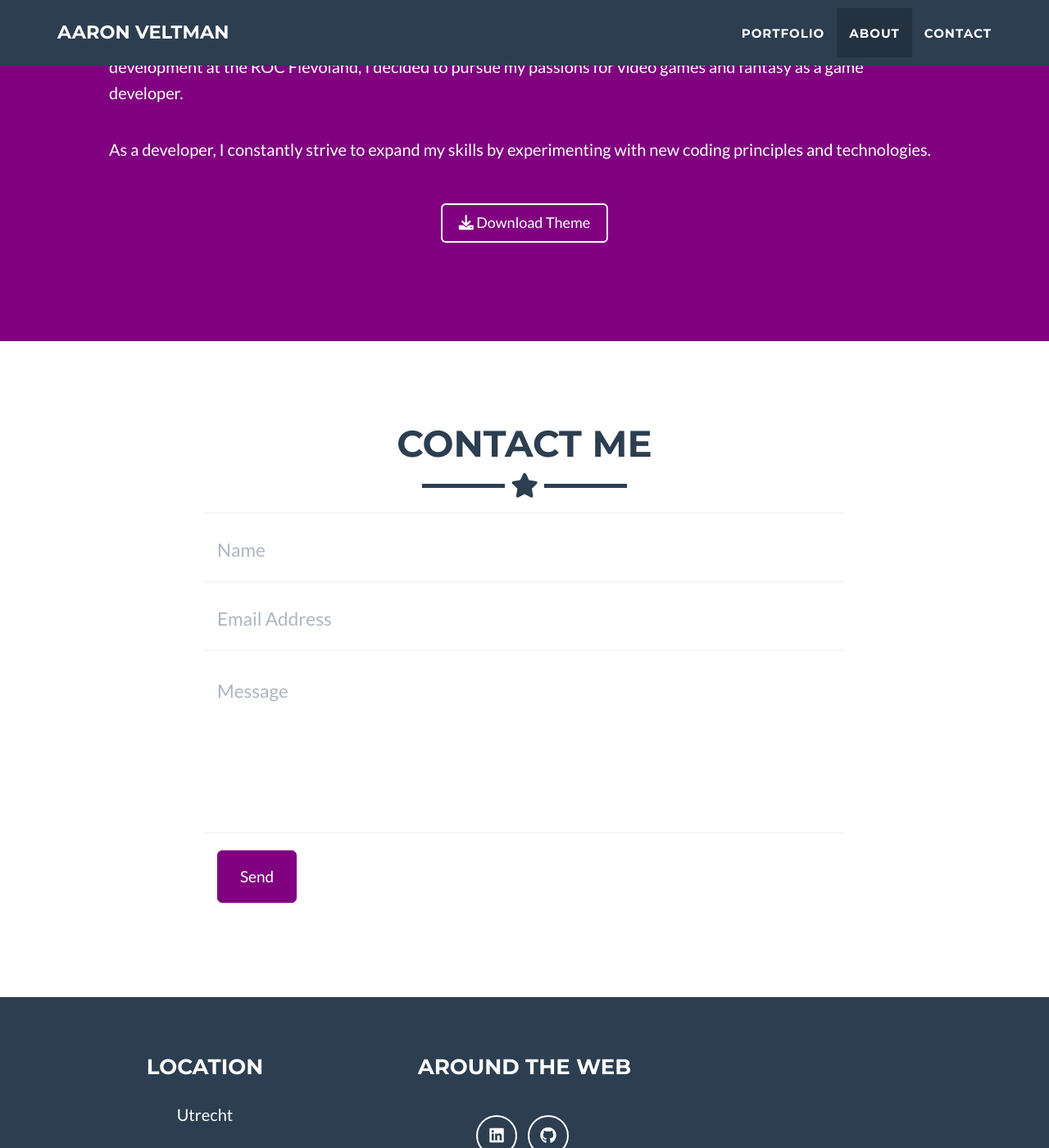
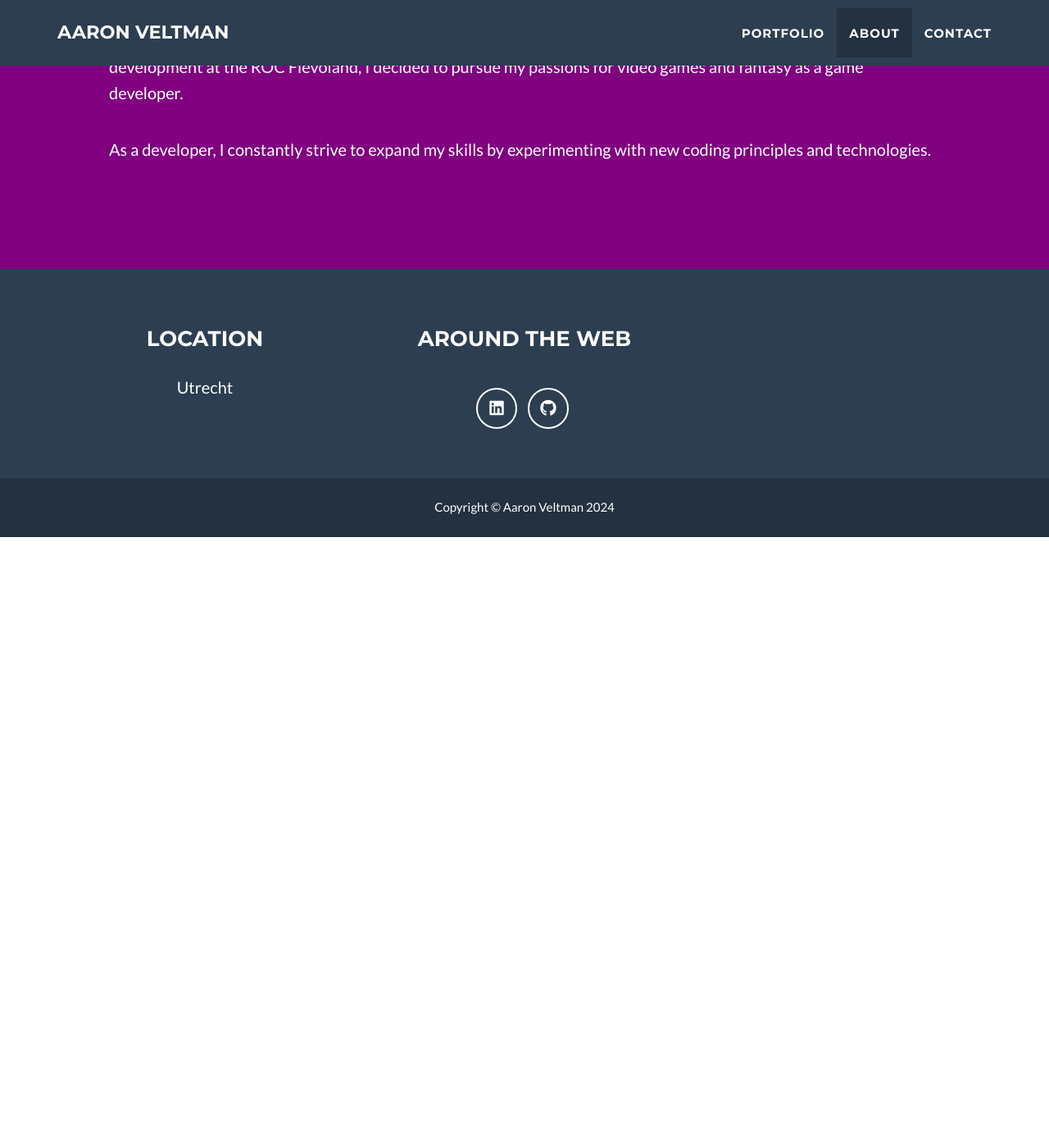
Before and after one commit to aaronvelt/aaronvelt.github.io, a Jekyll site: the page built from _posts/2014-07-18-project-1.markdown, in a window 1280 px wide and 1400 px high, scrolled down 2163 px. Shown: the whole window at 82% size. Built offline with Jekyll 4.4.1, drawn with Linux system fonts in a browser that asks for light colours; after the commit the page ends 2818 px from its top, so only the background shows below that.

Commit message:
removed contact

```diff
--- a/_includes/about.html
+++ b/_includes/about.html
@@ -28,11 +28,13 @@
                     As a developer, I constantly strive to expand my skills by experimenting with new coding principles and technologies.
                 </p>
             </div>
+            <!--
             <div style="margin-top: 30px;">
                 <a href="https://github.com/jeromelachaud/freelancer-theme" class="btn btn-lg btn-outline" style="display: inline-block; padding: 10px 20px; border: 2px solid #fff; color: #fff; text-decoration: none; font-size: 18px; margin-top: 20px;">
                     <i class="fa fa-download"></i> Download Theme
                 </a>
             </div>
+            -->
         </div>
     </div>
 </section>
--- a/_layouts/default.html
+++ b/_layouts/default.html
@@ -8,14 +8,6 @@
   {% include portfolio_grid.html %}
   {% include about.html %}
 
-  {% if site.contact == "static" %}
-  {% include contact_static.html %}
-  {% elsif site.contact == "disqus" %}
-  {% include contact_disqus.html %}
-  {% else %}
-  {% include contact.html %}
-  {% endif %}
-
   {% include footer.html %}
   {% include modals.html %}
   {% include js.html %}
```
